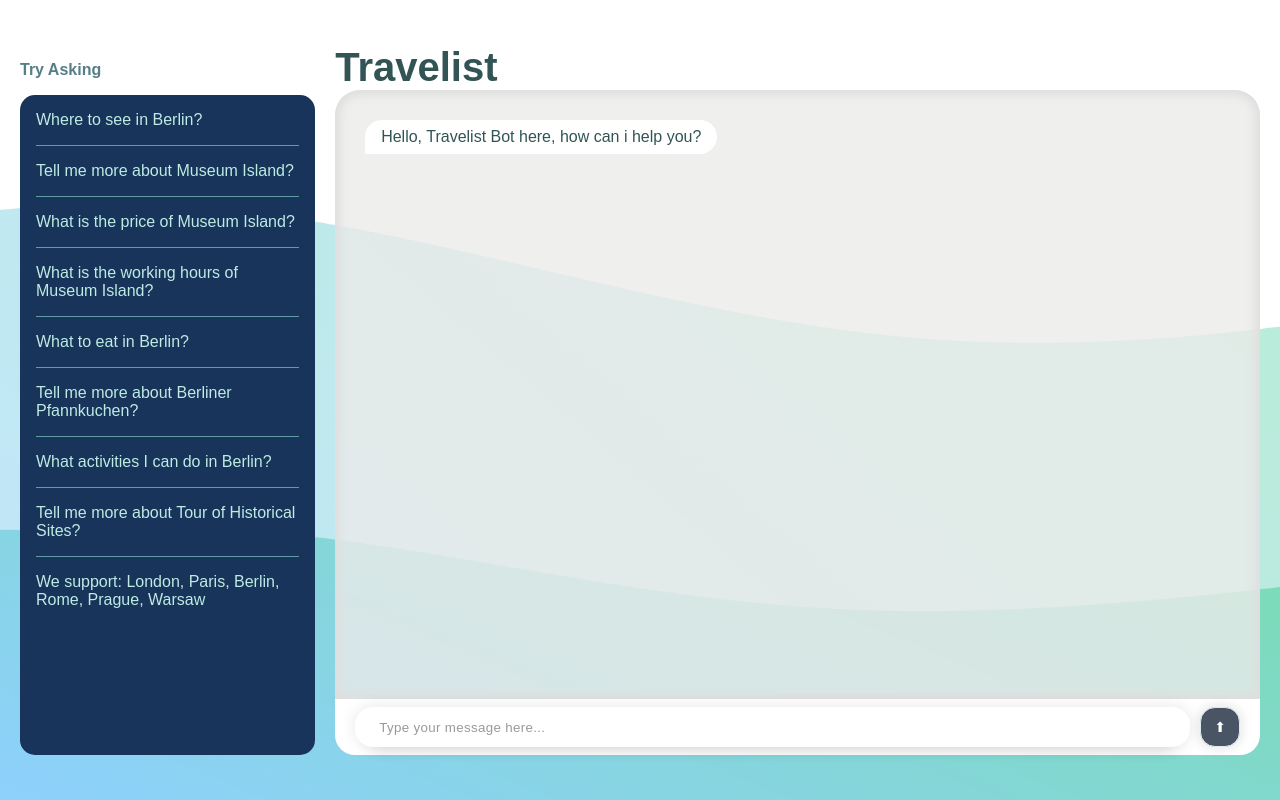
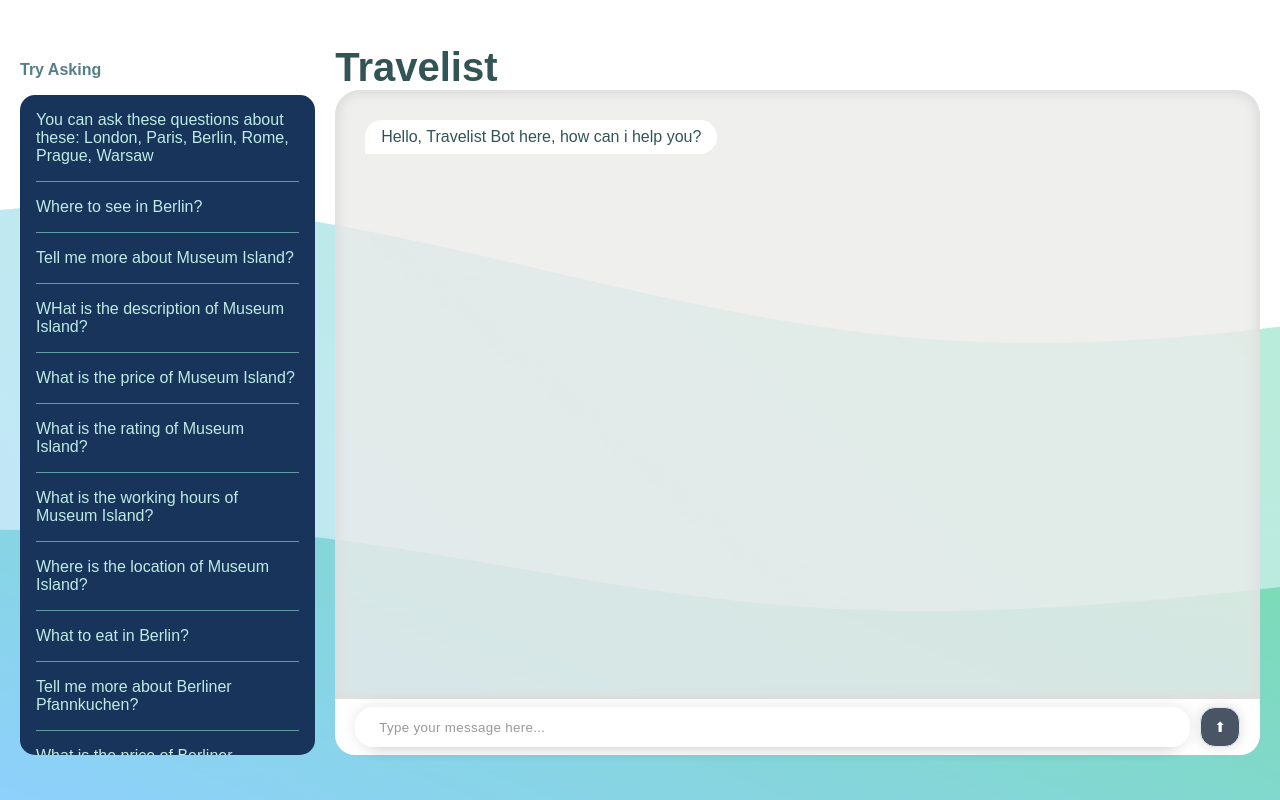
Before and after one commit to mehdiyevsss/chatbot-project, a React (Create React App) app: page / in a window 1280 px wide. Built offline with nearby package versions, Linux system fonts and the light colour scheme; no server answers.

Commit message:
faq update

```diff
--- a/src/components/Faq.js
+++ b/src/components/Faq.js
@@ -3,15 +3,25 @@ import "./Faq.css"
 const Faq = () => {
     return (
         <ul className="faq">
+            <li className="faq__item">You can ask these questions about these: London, Paris, Berlin, Rome, Prague, Warsaw</li>
             <li className="faq__item">Where to see in Berlin?</li>
             <li className="faq__item">Tell me more about Museum Island?</li>
+            <li className="faq__item">WHat is the description of Museum Island?</li>
             <li className="faq__item">What is the price of Museum Island?</li>
+            <li className="faq__item">What is the rating of Museum Island?</li>
             <li className="faq__item">What is the working hours of Museum Island?</li>
+            <li className="faq__item">Where is the location of Museum Island?</li>
+
             <li className="faq__item">What to eat in Berlin?</li>
             <li className="faq__item">Tell me more about Berliner Pfannkuchen?</li>
+            <li className="faq__item">What is the price of Berliner Pfannkuchen?</li>
+            <li className="faq__item">Where can I eat Berliner Pfannkuchen?</li>
+
             <li className="faq__item">What activities I can do in Berlin?</li>
-            <li className="faq__item">Tell me more about Tour of Historical Sites?</li>
-            <li className="faq__item">We support: London, Paris, Berlin, Rome, Prague, Warsaw</li>
+            <li className="faq__item">Tell me about Tour of Historical Sites?</li>
+            <li className="faq__item">What items I need for Tour of Historical Sites?</li>
+            <li className="faq__item">What is the price of Historical Sites?</li>
+            <li className="faq__item">Give me tips for Historical Sites</li>
         </ul>
     )
 }
```
